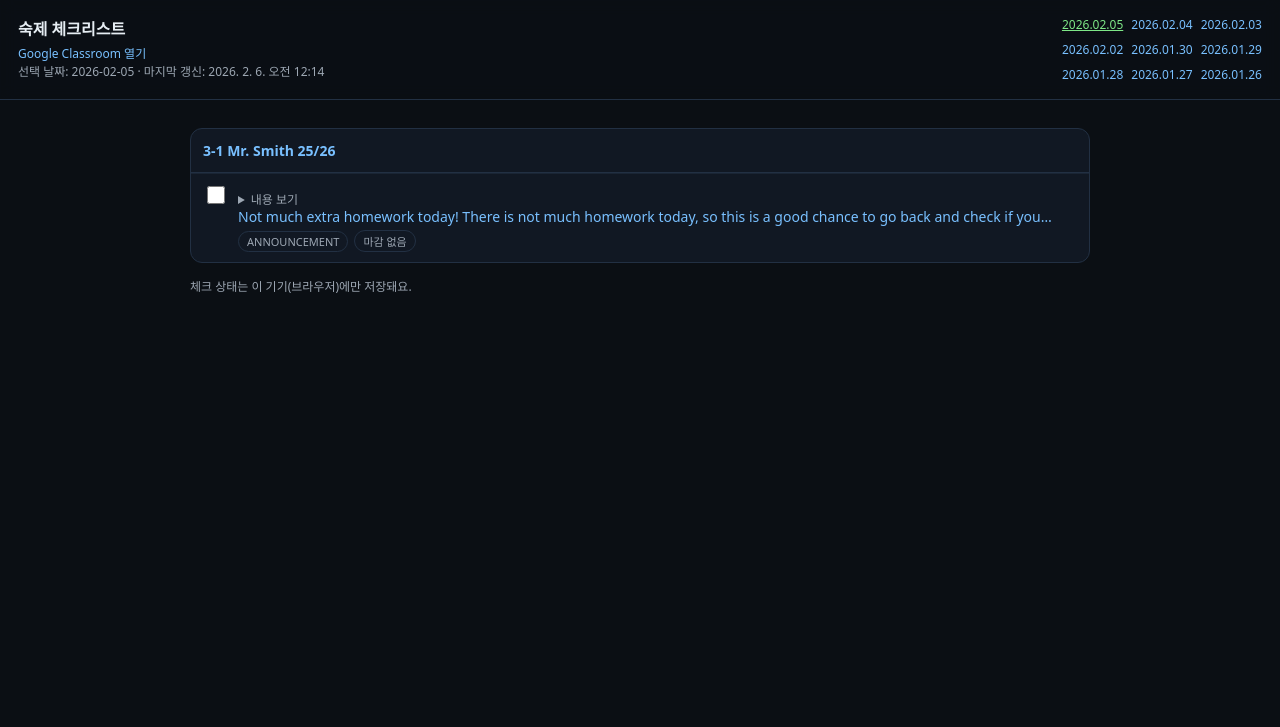
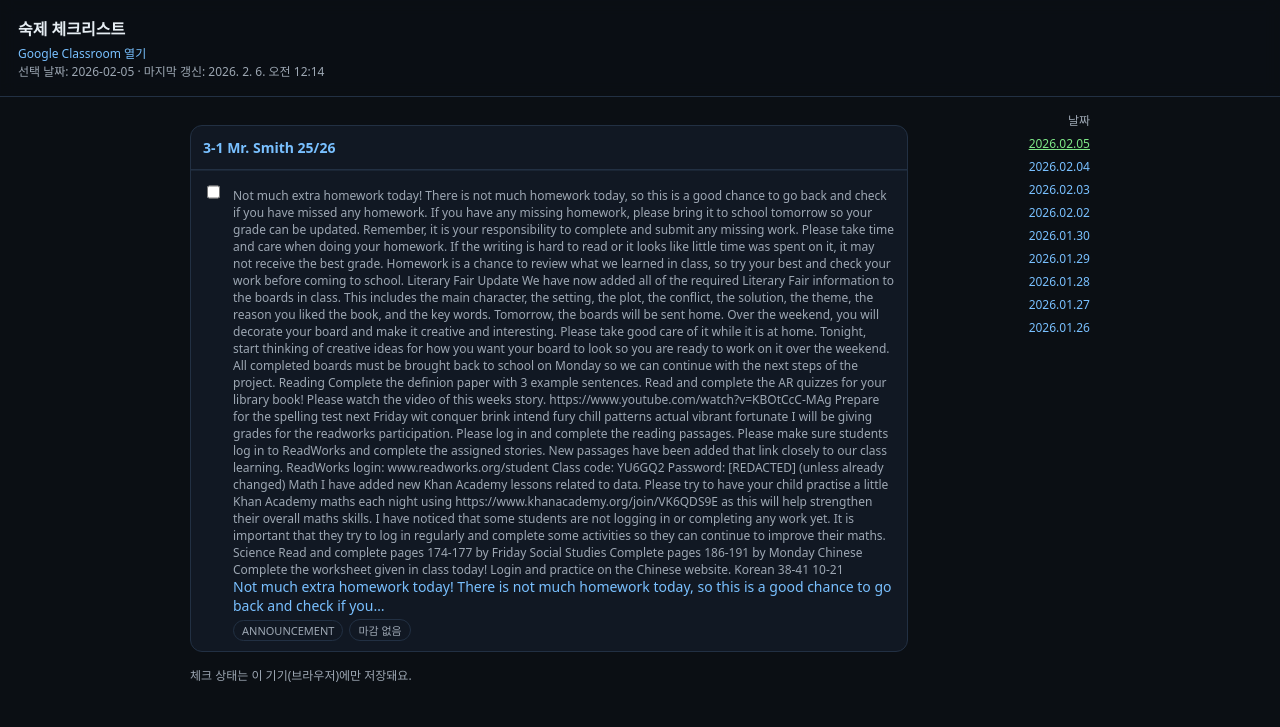
Before and after one commit to rnawhale/classroom-poller, a website: page docs/index.html in a window 1280 px wide. Drawn offline with Linux system fonts and the light colour scheme.

Commit message:
ui: restore full text formatting; move date links to right sidebar

```diff
--- a/docs/index.html
+++ b/docs/index.html
@@ -29,18 +29,19 @@
 </head>
 <body>
   <header>
-    <div style="display:flex; align-items:flex-start; justify-content:space-between; gap:12px;">
-      <div>
-        <h1>숙제 체크리스트</h1>
-        <div class="sub" id="classroomTop"></div>
-        <div class="sub" id="lastUpdated">로딩중…</div>
-      </div>
-      <div class="sub" id="dayNav" style="max-width: 210px; text-align:right; display:flex; justify-content:flex-end; gap:8px; flex-wrap:wrap;"></div>
+    <h1>숙제 체크리스트</h1>
+    <div class="sub" id="classroomTop"></div>
+    <div class="sub" id="lastUpdated">로딩중…</div>
+  </header>
+  <main style="display:flex; gap:12px; align-items:flex-start;">
+    <div style="flex:1; min-width:0;">
+      <div id="app"></div>
+      <div class="sub" style="margin-top:12px;">체크 상태는 이 기기(브라우저)에만 저장돼요.</div>
     </div>
-  </header>
-  <main>
-    <div id="app"></div>
-    <div class="sub" style="margin-top:12px;">체크 상태는 이 기기(브라우저)에만 저장돼요.</div>
+    <aside style="width: 170px; flex: 0 0 170px; position:sticky; top:62px;">
+      <div class="sub" style="text-align:right; margin-bottom:6px;">날짜</div>
+      <div class="sub" id="dayNav" style="text-align:right; display:flex; flex-direction:column; gap:6px; align-items:flex-end;"></div>
+    </aside>
   </main>
 <script>
 const STORAGE_KEY = 'zc_done_v1';
@@ -92,7 +93,7 @@ async function main(){
   // Default: show today (only today's created/updated items)
   const activeDay = (dayParam && available.has(dayParam)) ? dayParam : (available.has(todayKey) ? todayKey : manifest.latestDay);
 
-  // Render day links (last 14 days only) using date labels (YYYY.MM.DD)
+  // Render day links (last 14 days only) using date labels (YYYY.MM.DD), newest first.
   function addDaysKst(baseKey, delta) {
     const [y,m,d] = baseKey.split('-').map(Number);
     const utc = Date.UTC(y, m-1, d, 0, 0, 0);
@@ -111,7 +112,8 @@ async function main(){
 
   dayNav.innerHTML = links.map(d => {
     const href = `?day=${encodeURIComponent(d.day)}`;
-    return `<a href="${href}" style="${d.isActive?'color:#7ee787; text-decoration:underline;':''}">${escapeHtml(d.label)}</a>`;
+    const style = d.isActive ? 'color:#7ee787; text-decoration:underline;' : '';
+    return `<a href="${href}" style="${style}">${escapeHtml(d.label)}</a>`;
   }).join('');
 
   let data;
@@ -182,25 +184,14 @@ async function main(){
       a.textContent = it.title || '(제목 없음)';
       title.appendChild(a);
 
-      // Show full combined text (when available) without breaking the compact layout.
+      // Show full combined text (when available) in the original format (no collapse)
       if (it.details) {
-        const dwrap = document.createElement('details');
-        dwrap.style.marginTop = '6px';
-
-        const sum = document.createElement('summary');
-        sum.className = 'meta';
-        sum.style.cursor = 'pointer';
-        sum.textContent = '내용 보기';
-
         const body = document.createElement('div');
         body.className = 'meta';
         body.style.whiteSpace = 'pre-wrap';
         body.style.marginTop = '6px';
         body.textContent = it.details;
-
-        dwrap.appendChild(sum);
-        dwrap.appendChild(body);
-        content.appendChild(dwrap);
+        content.appendChild(body);
       }
 
       const meta = document.createElement('div');
```
